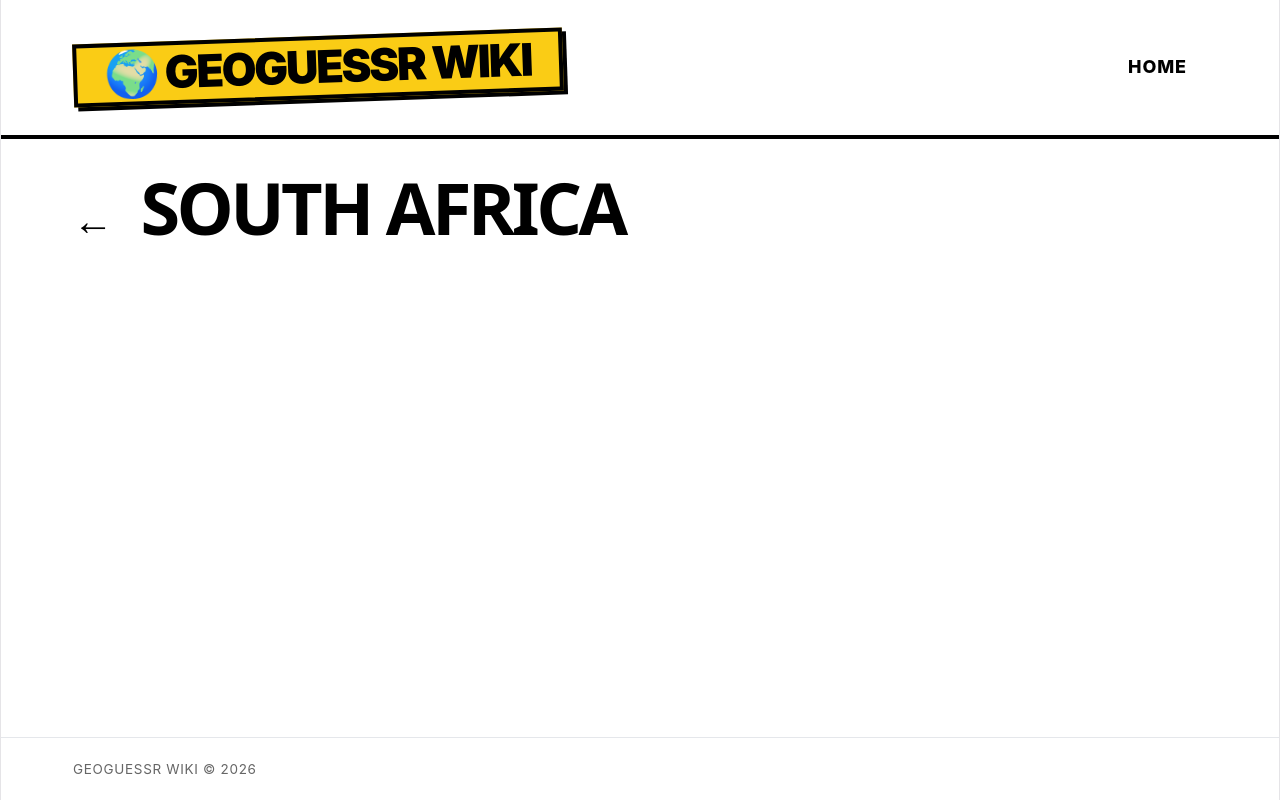
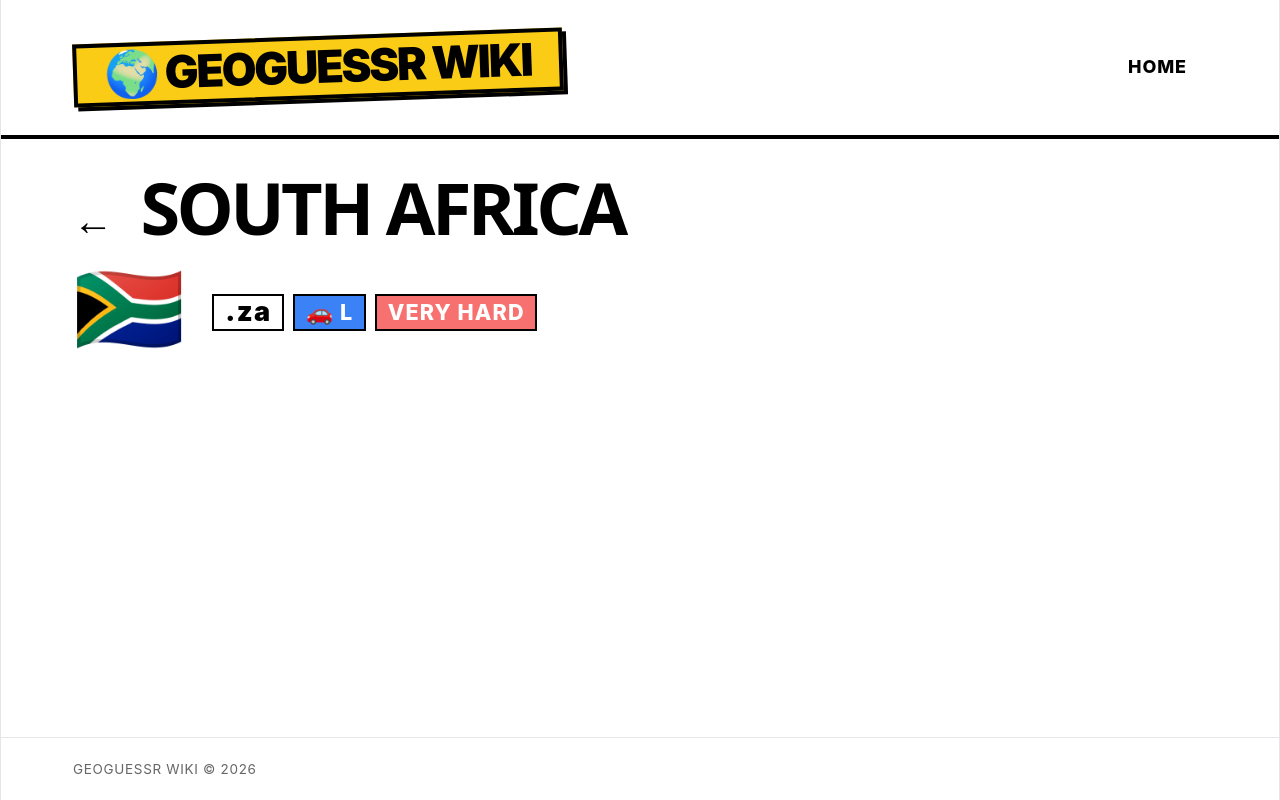
Before and after one commit to leireomadina/geoguessr-wiki, a React (Vite) app: page /country/ZA in a window 1280 px wide. Built offline with nearby package versions, Linux system fonts and the light colour scheme.

Commit message:
Add basic country detail data

```diff
--- a/src/components/CountryCard.tsx
+++ b/src/components/CountryCard.tsx
@@ -16,9 +16,9 @@ const CountryCard: React.FC<CountryCardProps> = ({ country }) => {
         <div className="country-info">
           <h2>{country.name}</h2>
           <div className="country-badges">
-            <span className="iso-badge">{country.id}</span>
+            <span className="iso-badge">.{country.id.toLowerCase()}</span>
             <span className={`side-badge ${country.drivingSide}`}>
-              {country.drivingSide === "left" ? "⬅ L" : "R ➡"}
+              {country.drivingSide === "left" ? "🚗 L" : "R 🚗"}
             </span>
             <span className={`difficulty-badge ${country.difficulty}`}>
               {country.difficulty.replace("_", " ")}
--- a/src/pages/CountryDetail.tsx
+++ b/src/pages/CountryDetail.tsx
@@ -1,6 +1,7 @@
 import React from "react";
 import { useParams, useNavigate } from "react-router-dom";
 import { countries } from "@/data/countries";
+import { getFlagEmoji } from "@/utils/countryUtils";
 import "@/styles/CountryDetail.css";
 
 const CountryDetail: React.FC = () => {
@@ -18,6 +19,24 @@ const CountryDetail: React.FC = () => {
           </button>
           <h1>{country?.name ?? id}</h1>
         </div>
+        <div className="country-meta">
+          <span className="country-flag-large">
+            {country ? getFlagEmoji(country.id) : "🏳"}
+          </span>
+          <div className="country-badges">
+            <span className="iso-badge">.{id}</span>
+            {country && (
+              <span className={`side-badge ${country.drivingSide}`}>
+                {country.drivingSide === "left" ? "🚗 L" : "R 🚗"}
+              </span>
+            )}
+            {country && (
+              <span className={`difficulty-badge ${country.difficulty}`}>
+                {country.difficulty.replace("_", " ")}
+              </span>
+            )}
+          </div>
+        </div>
       </section>
     </div>
   );
--- a/src/styles/CountryDetail.css
+++ b/src/styles/CountryDetail.css
@@ -46,6 +46,64 @@
     transform: translateX(-8px);
 }
 
+.country-meta {
+    display: flex;
+    align-items: center;
+    gap: 1.5rem;
+    margin-top: 1rem;
+}
+
+.country-flag-large {
+    font-size: 5rem;
+    line-height: 1;
+}
+
+.country-badges {
+    display: flex;
+    flex-wrap: wrap;
+    gap: 0.5rem;
+}
+
+.iso-badge {
+  font-size: 1.5rem;
+  text-transform: lowercase;
+  font-weight: 900;
+  letter-spacing: 0.05em;
+  padding: 0.2rem 0.6rem;
+  border: 2px solid #000000;
+  display: inline-block;
+  background: transparent;
+  color: #000000;
+}
+
+.side-badge {
+  font-size: 1.2rem;
+  text-transform: uppercase;
+  font-weight: 800;
+  letter-spacing: 0.05em;
+  padding: 0.2rem 0.6rem;
+  border: 2px solid #000000;
+  display: inline-block;
+  background: transparent;
+  color: #000000;
+}
+
+.difficulty-badge {
+  font-size: 1.2rem;
+  text-transform: uppercase;
+  font-weight: 800;
+  letter-spacing: 0.05em;
+  padding: 0.2rem 0.6rem;
+  border: 2px solid #000000;
+  display: inline-block;
+  color: #000000;
+}
+
+.difficulty-badge.easy { background-color: #4ade80; }
+.difficulty-badge.medium { background-color: #facc15; }
+.difficulty-badge.hard { background-color: #fb923c; }
+.difficulty-badge.very_hard { background-color: #f87171; color: #ffffff; }
+
 @media (max-width: 600px) {
     .hero-header {
         gap: 0.5rem;
@@ -55,4 +113,8 @@
         font-size: 2.5rem;
         width: 100%;
     }
+
+    .country-flag-large {
+        font-size: 3.5rem;
     }
+}
```
Lines whose indentation alone changed are shown as unchanged.
